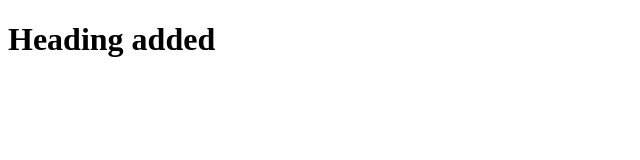
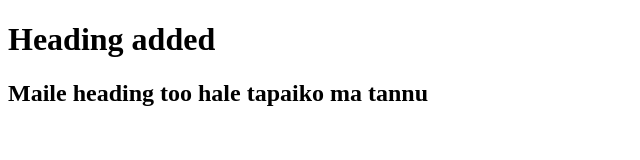
Before and after one commit to Rabin-See/project, a plain HTML site: page index.html in a window 1280 px wide. Shown: the whole page, without its empty margins (0-640 px from the left). Drawn offline with Linux system fonts and the light colour scheme.

Commit message:
Update index.html

```diff
--- a/index.html
+++ b/index.html
@@ -9,6 +9,7 @@
 
   <body>
     <h1>Heading added</h1>
+    <h2>Maile heading too hale tapaiko ma tannu</h2>
 
   </body>
 
```
